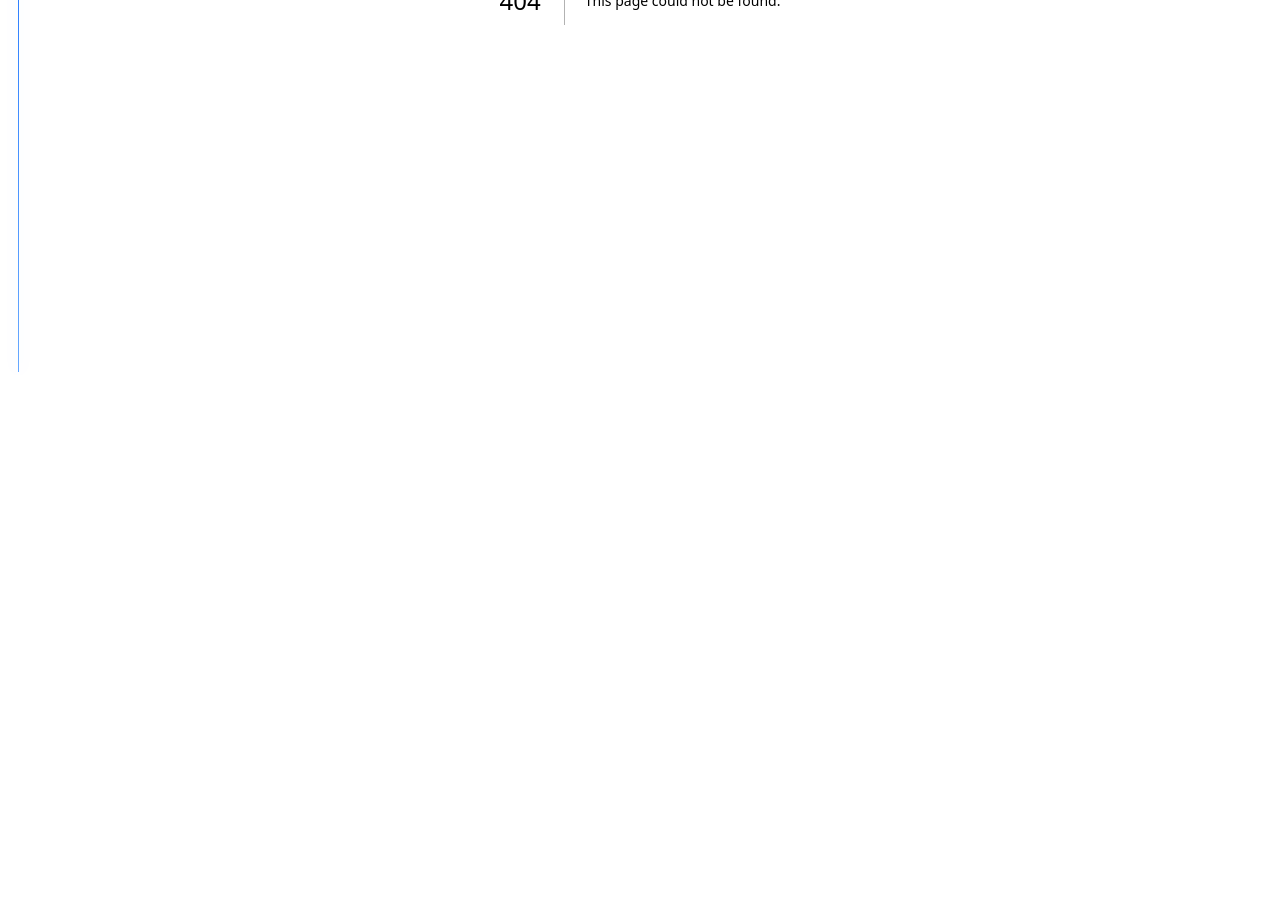
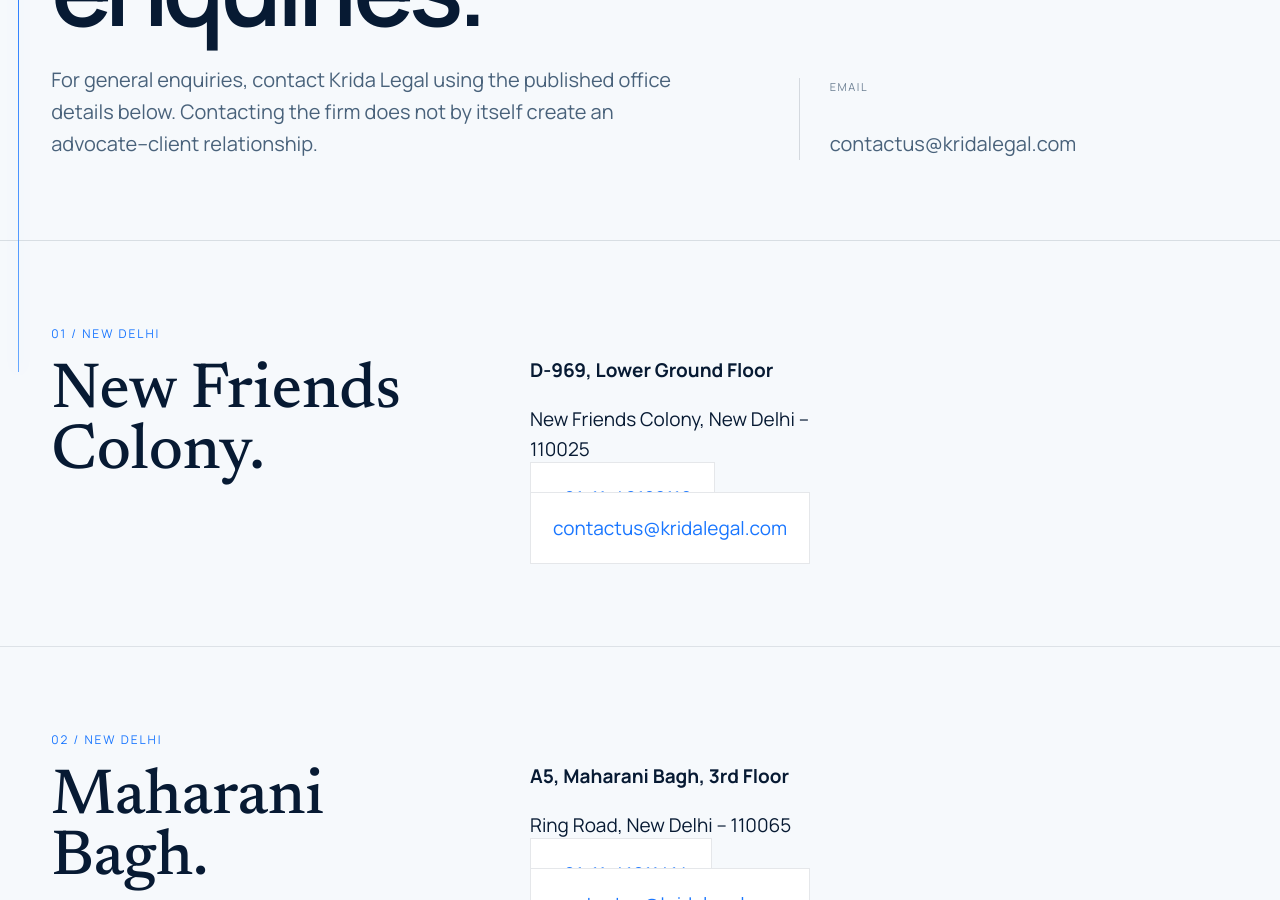
Before and after one commit to gthawani-del/ProjectKR, a Next.js app: page /contact in a window 1280 px wide. Before the commit this address had no page. Shown: the part 400-1300 px from the top of the page. Before the commit the page ends 800 px from the top, so only its background shows below. Built offline with nearby package versions, Linux system fonts and the light colour scheme.

Commit message:
QA: add standalone contact route

```diff
--- /dev/null
+++ b/app/contact/page.tsx
@@ -0,0 +1,11 @@
+import Link from 'next/link';
+import InternalShell from '@/components/InternalShell';
+
+export default function ContactPage(){
+  return <InternalShell><main>
+    <section className="internal-hero"><div><div className="internal-kicker">Contact</div><h1>General enquiries.</h1><p>For general enquiries, contact Krida Legal using the published office details below. Contacting the firm does not by itself create an advocate–client relationship.</p></div><aside className="internal-side"><small>Email</small><p><a href="mailto:contactus@kridalegal.com">contactus@kridalegal.com</a></p></aside></section>
+    <section className="internal-section"><div className="section-grid"><div><div className="section-label">01 / New Delhi</div><h2>New Friends Colony.</h2></div><div className="related-links"><div className="legal-card"><strong>D-969, Lower Ground Floor</strong><p>New Friends Colony, New Delhi – 110025</p><p><a href="tel:+911140122110">+91-11-40122110</a><br/><a href="mailto:contactus@kridalegal.com">contactus@kridalegal.com</a></p></div></div></div></section>
+    <section className="internal-section"><div className="section-grid"><div><div className="section-label">02 / New Delhi</div><h2>Maharani Bagh.</h2></div><div className="related-links"><div className="legal-card"><strong>A5, Maharani Bagh, 3rd Floor</strong><p>Ring Road, New Delhi – 110065</p><p><a href="tel:+911141611414">+91-11-41611414</a><br/><a href="mailto:contactus@kridalegal.com">contactus@kridalegal.com</a></p></div></div></div></section>
+    <section className="internal-section internal-section--dark"><div className="section-grid"><div><div className="section-label">03 / Find the right context</div><h2>Start with the issue.</h2></div><div><p>If you are still identifying the relevant area, use the Issue Navigator to move from an issue to the connected sector, practice area and people.</p><Link className="primaryButton" href="/#navigator">Use the Issue Navigator →</Link></div></div></section>
+  </main></InternalShell>;
+}
```
